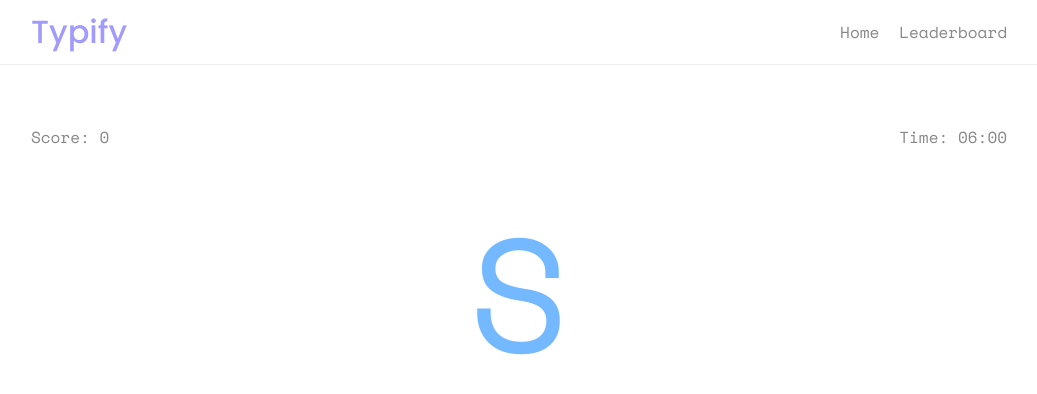
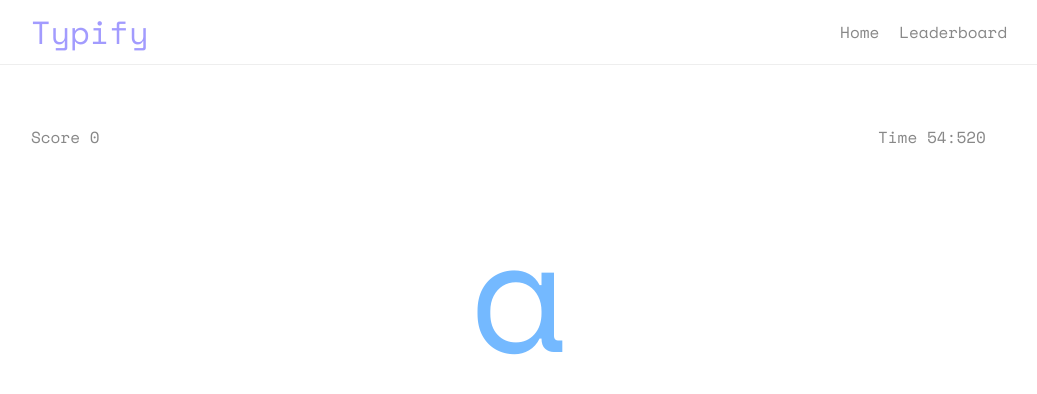
Before and after one commit to boushib/typify, a React (Create React App) app: page /games/1 in a window 1280 px wide. Shown: the top 394 px of the page, without its empty margins (121-1158 px from the left). Built offline with nearby package versions, Linux system fonts and the light colour scheme.

Commit message:
Create game logic

```diff
--- a/public/index.html
+++ b/public/index.html
@@ -15,7 +15,7 @@
     <link rel="preconnect" href="https://fonts.googleapis.com" />
     <link rel="preconnect" href="https://fonts.gstatic.com" crossorigin />
     <link
-      href="https://fonts.googleapis.com/css2?family=Poppins:wght@400;500;700&family=Space+Mono:wght@400;700&display=swap"
+      href="https://fonts.googleapis.com/css2?family=Space+Mono:wght@400;700&display=swap"
       rel="stylesheet"
     />
   </head>
--- a/src/components/Navbar/Navbar.sass
+++ b/src/components/Navbar/Navbar.sass
@@ -10,7 +10,6 @@
   &__logo
     font-size: 32px
     font-weight: 500
-    font-family: "Poppins", sans-serif
     color: var(--color-primary)
 
   &__menu
--- /dev/null
+++ b/src/constants/index.ts
@@ -0,0 +1,2 @@
+export const GAME_DURATION = 60 // In seconds
+export const ALPHABET = 'abcdefghijklmnopqrstuvwxyz'
--- a/src/pages/Game/Game.sass
+++ b/src/pages/Game/Game.sass
@@ -5,7 +5,17 @@
     justify-content: space-between
     gap: 24px
 
+  &__time
+    &__value
+      display: inline-block
+      width: 80px
+
   &__char
     font-size: 160px
     text-align: center
     color: var(--color-secondary)
+
+  &__end
+    font-size: 64px
+    text-align: center
+    color: var(--color-tertiary)
--- a/src/pages/Game/Game.tsx
+++ b/src/pages/Game/Game.tsx
@@ -1,16 +1,74 @@
-import { useState } from 'react'
+import { useCallback, useEffect, useRef, useState } from 'react'
+import { GAME_DURATION } from '../../constants'
+import { formatToNDigits, getRandomChar } from '../../utils'
 import './Game.sass'
 
 const Game = () => {
-  const [char, setChar] = useState('S')
+  const [score, setScore] = useState(0)
+  const [char, setChar] = useState(getRandomChar())
+  const [milliseconds, setMilliseconds] = useState(0)
+  const [seconds, setSeconds] = useState(GAME_DURATION)
+  const timer = useRef<ReturnType<typeof setInterval>>()
+  const [isGameOver, setIsGameOver] = useState(false)
+
+  const handleKeyDown = useCallback(
+    (e: KeyboardEvent) => {
+      if (e.key === char) {
+        setScore(score + 1)
+        setChar(getRandomChar())
+      }
+    },
+    // eslint-disable-next-line react-hooks/exhaustive-deps
+    [char]
+  )
+
+  useEffect(() => {
+    const date = new Date()
+    timer.current = setInterval(() => handleUpdateTime(date), 1)
+
+    return () => {
+      clearInterval(timer.current)
+    }
+    // eslint-disable-next-line react-hooks/exhaustive-deps
+  }, [])
+
+  useEffect(() => {
+    window.addEventListener('keydown', handleKeyDown)
+
+    return () => {
+      window.removeEventListener('keydown', handleKeyDown)
+    }
+  }, [handleKeyDown])
+
+  const handleUpdateTime = (startTime: Date) => {
+    const timeDiff = new Date().getTime() - startTime.getTime()
+    const s = GAME_DURATION - Math.floor(timeDiff / 1000) - 1
+    const ms = 1000 - (timeDiff % 1000)
+    setSeconds(s)
+    setMilliseconds(ms)
+
+    if (s <= 0) {
+      setSeconds(0)
+      setMilliseconds(0)
+      setIsGameOver(true)
+      clearInterval(timer.current)
+    }
+  }
+
   return (
     <div className="game page">
       <div className="container">
         <div className="game__header">
-          <div className="game__score">Score: 0</div>
-          <div className="game__time">Time: 06:00</div>
+          <div className="game__score">Score {score}</div>
+          <div className="game__time">
+            <span className="game__time__label">Time </span>
+            <span className="game__time__value">
+              {formatToNDigits(seconds, 2)}:{formatToNDigits(milliseconds, 3)}
+            </span>
+          </div>
         </div>
-        <div className="game__char">{char}</div>
+        {isGameOver && <div className="game__end">Game Over!</div>}
+        {!isGameOver && <div className="game__char">{char}</div>}
       </div>
     </div>
   )
--- a/src/styles/_base.sass
+++ b/src/styles/_base.sass
@@ -3,7 +3,6 @@
   color: #888
 
 h1, h2, h3
-  font-family: 'Poppins', sans-serif
   font-weight: 500
 
 .container
--- a/src/styles/_vars.sass
+++ b/src/styles/_vars.sass
@@ -1,3 +1,4 @@
 \:root
   --color-primary: #a29bfe
   --color-secondary: #74b9ff
+  --color-tertiary: #e17055
--- /dev/null
+++ b/src/utils/index.ts
@@ -0,0 +1,8 @@
+import { ALPHABET } from '../constants'
+
+export const formatToNDigits = (n: number, digits: number) => {
+  return n.toString().padStart(digits, '0')
+}
+
+export const getRandomChar = () =>
+  ALPHABET.charAt(Math.floor(Math.random() * ALPHABET.length))
```
